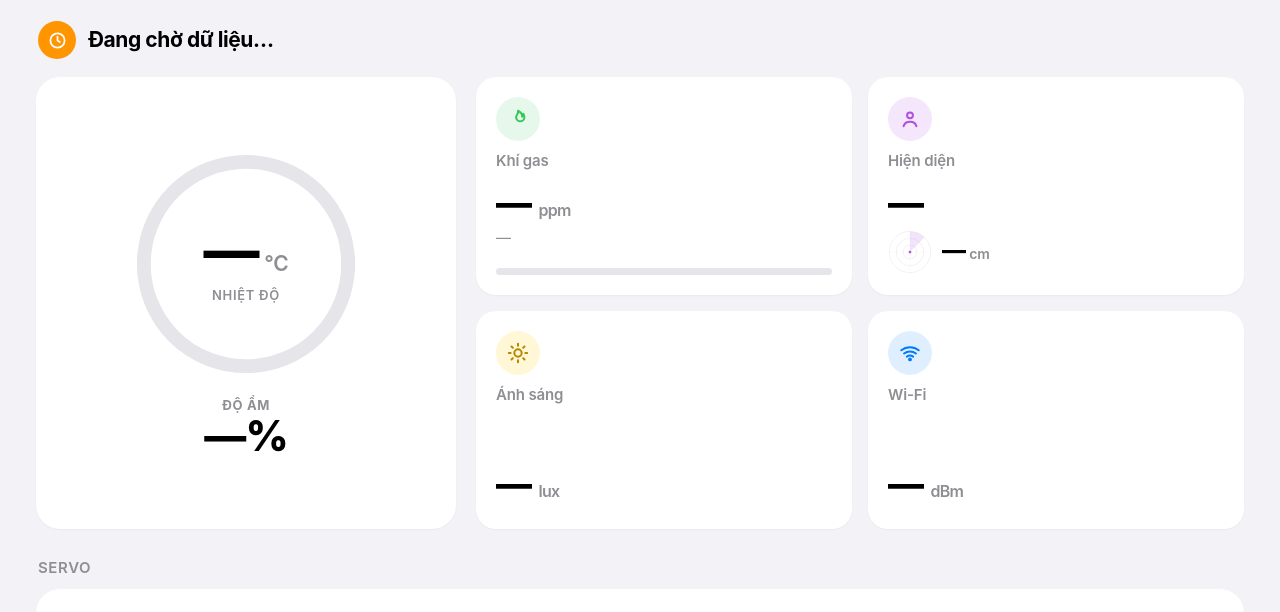
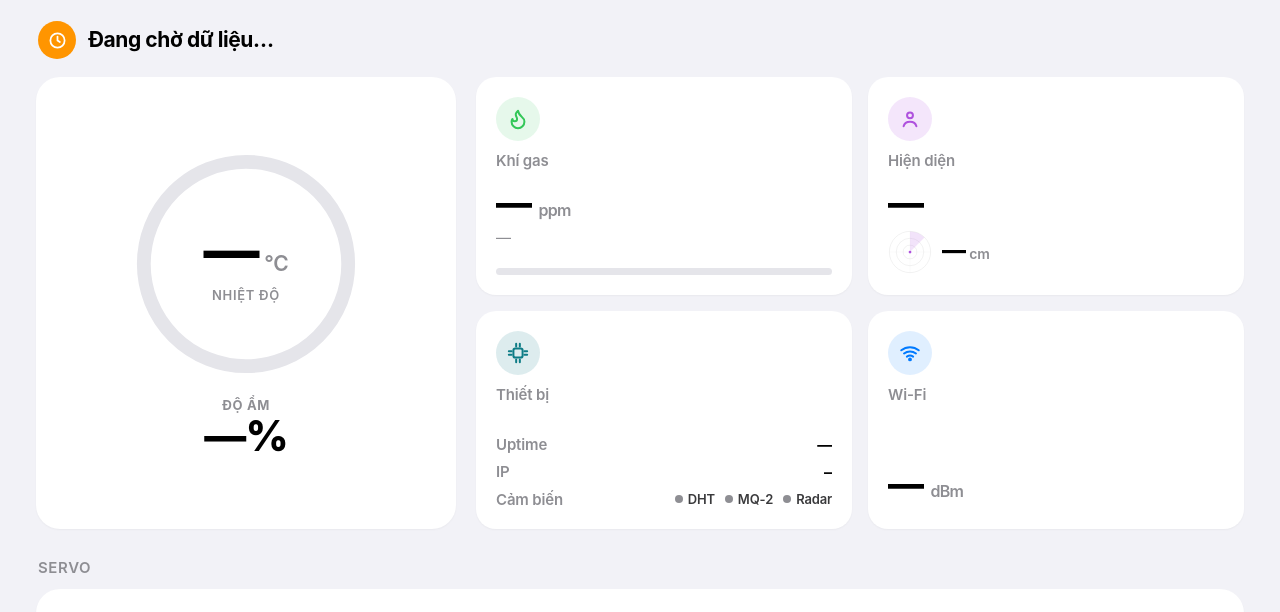
Before and after one commit to gorelace/iot-smarthome, a plain HTML site: page dashboard/index.html in a window 1280 px wide. Shown: the part 77-689 px from the top of the page. Drawn offline with nearby package versions, Linux system fonts and the light colour scheme.

Commit message:
Replace lux tile with device health tile, fix gas icon

```diff
--- a/dashboard/index.html
+++ b/dashboard/index.html
@@ -28,7 +28,7 @@
     --text:#000000; --text2:#3a3a3c; --muted:#8e8e93;
     --grid:rgba(0,0,0,.05);
     --accent:#007aff; --accent-ink:#fff;
-    --temp:#ff9500; --hum:#007aff; --gas:#34c759; --pres:#af52de; --lux:#ffcc00;
+    --temp:#ff9500; --hum:#007aff; --gas:#34c759; --pres:#af52de; --lux:#ffcc00; --health:#0e7c86;
     --good:#34c759; --good-bg:rgba(52,199,89,.12);
     --warn:#ff9500; --warn-bg:rgba(255,149,0,.13);
     --crit:#ff3b30; --crit-bg:rgba(255,59,48,.10);
@@ -42,7 +42,7 @@
       --bg:#000000; --surface:#1c1c1e; --surface2:#2c2c2e; --surface3:#3a3a3c;
       --border:rgba(255,255,255,.08); --border-strong:rgba(255,255,255,.2);
       --text:#ffffff; --text2:#d1d1d6; --muted:#98989d; --grid:rgba(255,255,255,.07);
-      --temp:#ff9f0a; --hum:#0a84ff; --gas:#30d158; --pres:#bf5af2; --lux:#ffd60a;
+      --temp:#ff9f0a; --hum:#0a84ff; --gas:#30d158; --pres:#bf5af2; --lux:#ffd60a; --health:#64d2ff;
       --good-bg:rgba(48,209,88,.16); --warn-bg:rgba(255,159,10,.16); --crit-bg:rgba(255,69,58,.16);
     }
   }
@@ -51,7 +51,7 @@
     --bg:#000000; --surface:#1c1c1e; --surface2:#2c2c2e; --surface3:#3a3a3c;
     --border:rgba(255,255,255,.08); --border-strong:rgba(255,255,255,.2);
     --text:#ffffff; --text2:#d1d1d6; --muted:#98989d; --grid:rgba(255,255,255,.07);
-    --temp:#ff9f0a; --hum:#0a84ff; --gas:#30d158; --pres:#bf5af2; --lux:#ffd60a;
+    --temp:#ff9f0a; --hum:#0a84ff; --gas:#30d158; --pres:#bf5af2; --lux:#ffd60a; --health:#64d2ff;
     --good-bg:rgba(48,209,88,.16); --warn-bg:rgba(255,159,10,.16); --crit-bg:rgba(255,69,58,.16);
   }
   *{box-sizing:border-box}
@@ -135,16 +135,27 @@
   #gasTile .tile-foot .meter{margin-top:auto}
   button.tile{cursor:pointer}
   .tile .t-icon{width:34px;height:34px;border-radius:50%;display:grid;place-items:center;margin-bottom:10px;flex:none;aspect-ratio:1/1}
-  .tile .t-icon svg{width:17px;height:17px}
-  /* one title style for all four tiles — identical size/weight/spacing,
-     and any inner span (the gas title wraps its label in one) inherits it
-     exactly instead of falling back to body text sizing */
+  .tile .t-icon svg{width:17px;height:17px;display:block;flex:none}
+  /* one title style for all four tiles — every tile's title is the same
+     bare .t-name element (no inner spans), so size/weight/spacing are
+     identical by construction at every breakpoint */
   .tile .t-name{font-size:13px;font-weight:600;color:var(--muted);line-height:1.25;letter-spacing:-.01em;flex:none}
-  .tile .t-name span{font:inherit;color:inherit;letter-spacing:inherit}
   .tile .t-val{font-size:21px;font-weight:800;letter-spacing:-.02em;line-height:1.2;margin-top:1px}
   .tile .t-val small{font-size:13px;color:var(--muted);font-weight:600}
   .tile .t-sub{font-size:12.5px;color:var(--muted)}
   .tile.wide{grid-column:1/-1}
+  /* device health tile — compact label/value rows instead of one big number */
+  .health-rows{display:flex;flex-direction:column;gap:5px;width:100%}
+  .health-row{display:flex;align-items:center;justify-content:space-between;gap:8px;font-size:12.5px;line-height:1.3;min-width:0}
+  .health-row .h-label{color:var(--muted);font-weight:600;flex:none}
+  .health-row .h-val{font-weight:700;text-align:right;overflow:hidden;text-overflow:ellipsis;white-space:nowrap}
+  .health-row .h-val.mono{font-size:12px;font-weight:600;letter-spacing:-.02em}
+  .sensor-dots{display:flex;gap:7px;align-items:center;justify-content:flex-end;flex-wrap:nowrap}
+  .sensor-dot{display:inline-flex;align-items:center;gap:4px;font-size:11.5px;font-weight:600;color:var(--text2);white-space:nowrap}
+  .sensor-dot i{width:7px;height:7px;border-radius:50%;background:var(--muted);flex:none;display:block}
+  .sensor-dot.ok i{background:var(--good)}
+  .sensor-dot.bad i{background:var(--crit)}
+  .sensor-dot.wait i{background:var(--warn)}
   /* mobile: gas + presence tiles were still long. Two causes, both fixed here:
      (1) the old mobile .radar rule sat BEFORE the base .radar rule further
      down, and with equal specificity the later base rule (76px) won — so the
@@ -171,6 +182,12 @@
        so both values sit on the same baseline at the bottom of their tiles —
        the same bottom alignment lux/wi-fi already had */
     .tile-grid .tile:nth-child(-n+2) .tile-foot{height:78px}
+    .health-rows{gap:3px}
+    .health-row{font-size:12px}
+    .health-row .h-val.mono{font-size:11.5px}
+    .health-row-sensors .h-label{display:none}
+    .health-row-sensors .sensor-dots{justify-content:space-between;width:100%;gap:4px}
+    .sensor-dot{font-size:11px}
   }
 
   /* ---- gas alarm presentation ----
@@ -424,6 +441,12 @@
     .view[data-view="home"] .tile .t-val{font-size:36px;line-height:1.1;margin-top:3px}
     .view[data-view="home"] .tile .t-val small{font-size:16px}
     .view[data-view="home"] .tile .t-sub{font-size:15px;margin-top:4px;line-height:1.35}
+    .view[data-view="home"] .health-rows{gap:8px}
+    .view[data-view="home"] .health-row{font-size:15px}
+    .view[data-view="home"] .health-row .h-val.mono{font-size:14px}
+    .view[data-view="home"] .sensor-dot{font-size:13px;gap:5px}
+    .view[data-view="home"] .sensor-dot i{width:8px;height:8px}
+    .view[data-view="home"] .sensor-dots{gap:10px}
     /* all four tiles share identical padding + icon spacing (the presence
        tile used to get tighter padding, which shifted its title up and made
        the four titles look mismatched) */
@@ -513,8 +536,8 @@
 
     <div class="tile-grid">
       <div class="tile" id="gasTile" role="button" tabindex="0" aria-label="Gas" style="cursor:pointer">
-        <div class="t-icon" style="background:var(--good-bg);color:var(--gas)"><svg viewBox="0 0 24 24" fill="none" stroke="currentColor" stroke-width="2.2" stroke-linecap="round" stroke-linejoin="round"><path d="M12 3c1 3-2 4.5-2 7a4.5 4.5 0 0 0 9 0c0-1.5-.5-2.5-1.2-3.7C17.5 7.5 18 9 16.5 9.5 16.8 7 15 4.5 12 3Z"/></svg></div>
-        <div class="t-name"><span data-i18n="gas">Khí gas</span></div>
+        <div class="t-icon" style="background:var(--good-bg);color:var(--gas)"><svg viewBox="0 0 24 24" fill="none" stroke="currentColor" stroke-width="2.2" stroke-linecap="round" stroke-linejoin="round"><path d="M8.5 14.5A2.5 2.5 0 0 0 11 12c0-1.38-.5-2-1-3-1.072-2.143-.224-4.054 2-6 .5 2.5 2 4.9 4 6.5 2 1.6 3 3.5 3 5.5a7 7 0 1 1-14 0c0-1.153.433-2.294 1-3a2.5 2.5 0 0 0 2.5 2.5z"/></svg></div>
+        <div class="t-name" data-i18n="gas">Khí gas</div>
         <div class="tile-foot">
           <div class="t-val"><span id="vGas">—</span> <small>ppm</small></div>
           <div class="t-sub" id="gasChip">—</div>
@@ -548,12 +571,15 @@
         </div>
       </div>
 
-      <div class="tile" aria-label="Light">
-        <div class="t-icon" style="background:rgba(255,204,0,.16);color:#b58900"><svg viewBox="0 0 24 24" fill="none" stroke="currentColor" stroke-width="2.2" stroke-linecap="round"><circle cx="12" cy="12" r="4"/><path d="M12 2v2M12 20v2M4.9 4.9l1.4 1.4M17.7 17.7l1.4 1.4M2 12h2M20 12h2M4.9 19.1l1.4-1.4M17.7 6.3l1.4-1.4"/></svg></div>
-        <div class="t-name" data-i18n="lux">Ánh sáng</div>
+      <div class="tile" id="healthTile" aria-label="Device health">
+        <div class="t-icon" style="background:color-mix(in srgb,var(--health) 14%,transparent);color:var(--health)"><svg viewBox="0 0 24 24" fill="none" stroke="currentColor" stroke-width="2.2" stroke-linecap="round" stroke-linejoin="round"><rect x="7" y="7" width="10" height="10" rx="2"/><path d="M10 2v3M14 2v3M10 19v3M14 19v3M2 10h3M2 14h3M19 10h3M19 14h3"/></svg></div>
+        <div class="t-name" data-i18n="health">Thiết bị</div>
         <div class="tile-foot">
-          <div class="t-val"><span id="vLux">—</span> <small>lux</small></div>
-          <div class="t-sub" id="sLux"></div>
+          <div class="health-rows">
+            <div class="health-row"><span class="h-label" data-i18n="healthUptime">Uptime</span><span class="h-val" id="vUptime">—</span></div>
+            <div class="health-row"><span class="h-label">IP</span><span class="h-val mono" id="vIp">—</span></div>
+            <div class="health-row health-row-sensors"><span class="h-label" data-i18n="healthSensors">Cảm biến</span><span class="sensor-dots"><span class="sensor-dot" id="sensorDht"><i></i>DHT</span><span class="sensor-dot" id="sensorGas"><i></i>MQ-2</span><span class="sensor-dot" id="sensorRadar"><i></i>Radar</span></span></div>
+          </div>
         </div>
       </div>
 
@@ -709,7 +735,7 @@
 // ------------------------------------------------------------ i18n
 const I18N = {
   en: { roomName:"Living room", title:"Smart Home", waiting:"Waiting for data…",
-    temp:"Temperature", hum:"Humidity", gas:"Gas", presence:"Presence", presenceOn:"Present", presenceOff:"Away", presenceMoving:"moving", presenceStill:"still", presenceNone:"No motion detected", presenceNoSensor:"No sensor (check GPIO 17/18)", wifi:"Wi-Fi", lux:"Light", luxDark:"Dark", luxDim:"Dim", luxNormal:"Indoor", luxBright:"Bright", luxNone:"No sensor (check SDA 8 / SCL 9)",
+    temp:"Temperature", hum:"Humidity", gas:"Gas", presence:"Presence", presenceOn:"Present", presenceOff:"Away", presenceMoving:"moving", presenceStill:"still", presenceNone:"No motion detected", presenceNoSensor:"No sensor (check GPIO 17/18)", wifi:"Wi-Fi", health:"Device health", healthUptime:"Uptime", healthSensors:"Sensors",
     device:"Device", history:"History", historySub:"Live readings from the ESP32 — the dashed line on the gas chart is the alarm threshold.",
     all:"All", clear:"Clear history", irTitle:"IR receiver (VS1838B)", irSub:"Codes from any remote appear here in real time.", learn:"Learn code",
     learnHint:"Press “Learn code”, then press a remote button aimed at the receiver within 15 s. The code is saved in the ESP32's flash.",
@@ -733,7 +759,7 @@ const I18N = {
     gasSafe:"Safe", gasWarn:"Elevated", gasAlarm:"ALARM", footNote:"Redesign preview for approval — not pushed to GitHub yet. ",
     httpsWarn:"An https page needs a wss:// broker (ws:// is blocked)" },
   vi: { roomName:"Phòng khách", title:"Nhà thông minh", waiting:"Đang chờ dữ liệu…",
-    temp:"Nhiệt độ", hum:"Độ ẩm", gas:"Khí gas", presence:"Hiện diện", presenceOn:"Có người", presenceOff:"Vắng", presenceMoving:"đang di chuyển", presenceStill:"đứng yên", presenceNone:"Không phát hiện chuyển động", presenceNoSensor:"Không thấy cảm biến (kiểm tra GPIO 17/18)", wifi:"Wi-Fi", lux:"Ánh sáng", luxDark:"Tối", luxDim:"Mờ", luxNormal:"Trong nhà", luxBright:"Sáng", luxNone:"Không thấy cảm biến (kiểm tra SDA 8 / SCL 9)",
+    temp:"Nhiệt độ", hum:"Độ ẩm", gas:"Khí gas", presence:"Hiện diện", presenceOn:"Có người", presenceOff:"Vắng", presenceMoving:"đang di chuyển", presenceStill:"đứng yên", presenceNone:"Không phát hiện chuyển động", presenceNoSensor:"Không thấy cảm biến (kiểm tra GPIO 17/18)", wifi:"Wi-Fi", health:"Thiết bị", healthUptime:"Uptime", healthSensors:"Cảm biến",
     device:"Thiết bị", history:"Lịch sử", historySub:"Số đo trực tiếp từ ESP32 — nét đứt trên biểu đồ gas là ngưỡng báo động.",
     all:"Tất cả", clear:"Xoá lịch sử", irTitle:"Bộ thu IR (VS1838B)", irSub:"Mã nhận được từ remote sẽ hiện ở đây theo thời gian thực.", learn:"Học mã",
     learnHint:"Bấm “Học mã”, rồi bấm nút trên remote hướng vào mắt thu trong 15 giây. Mã được lưu vào flash của ESP32.",
@@ -874,6 +900,20 @@ $("rangeSeg").addEventListener("click", e => { const b = e.target.closest("butto
 $("clearBtn").onclick = () => { hist.length = 0; updateCharts(); renderTable(); };
 
 // ------------------------------------------------------------ render
+function fmtUptime(s) {
+  if (s == null || isNaN(s)) return "—";
+  s = Math.floor(s);
+  const d = Math.floor(s / 86400), h = Math.floor(s % 86400 / 3600), m = Math.floor(s % 3600 / 60), sec = s % 60;
+  if (d > 0) return d + "d " + h + "h";
+  if (h > 0) return h + "h " + String(m).padStart(2, "0") + "m";
+  if (m > 0) return m + "m " + String(sec).padStart(2, "0") + "s";
+  return sec + "s";
+}
+function setSensorDot(id, stateName) {
+  const el = $(id); if (!el) return;
+  el.classList.remove("ok", "bad", "wait");
+  if (stateName) el.classList.add(stateName);
+}
 function render() {
   const d = state.last, banner = $("banner");
   const alarm = state.alert?.level === "alarm" || d?.gas_alarm;
@@ -886,7 +926,7 @@ function render() {
   } else if (d && !d.gas_ready) { banner.className = "banner wait"; $("bannerIcon").innerHTML = ICONS.wait; $("bannerTitle").textContent = t("warmT");
   } else if (d) { banner.className = "banner good"; $("bannerIcon").innerHTML = ICONS.ok; $("bannerTitle").textContent = t("safeT");
   } else { banner.className = "banner wait"; $("bannerIcon").innerHTML = ICONS.wait; $("bannerTitle").textContent = t("waiting"); }
-  if (!d) return;
+  if (!d) { if (state.config?.ip && $("vIp")) $("vIp").textContent = state.config.ip; return; }
 
   $("vTemp").textContent = d.temp != null ? d.temp.toFixed(1) : "—";
   $("vHum").textContent = d.hum != null ? d.hum.toFixed(0) : "—";
@@ -913,8 +953,13 @@ function render() {
     } else { blip.style.opacity = 0; blip.classList.remove("on"); }
   }
 
-  $("vLux").textContent = d.lux != null ? (d.lux < 10 ? d.lux.toFixed(1) : Math.round(d.lux)) : "—";
-  $("sLux").textContent = d.lux == null ? "" : d.lux < 10 ? t("luxDark") : d.lux < 100 ? t("luxDim") : d.lux < 1000 ? t("luxNormal") : t("luxBright");
+  /* device health — replaces the lux tile (no lux sensor fitted) */
+  $("vUptime").textContent = fmtUptime(d.uptime_s);
+  $("vIp").textContent = d.ip || state.config?.ip || "—";
+  const dhtOk = d.dht_status ? d.dht_status === "ok" : (d.temp != null && d.hum != null);
+  setSensorDot("sensorDht", d.dht_status || d.temp != null || d.hum != null ? (dhtOk ? "ok" : "bad") : null);
+  setSensorDot("sensorGas", !d.gas_ready ? "wait" : "ok");
+  setSensorDot("sensorRadar", d.mmwave_ok == null ? null : d.mmwave_ok ? "ok" : "bad");
   $("vRssi").textContent = d.rssi ?? "—";
   $("sRssi").textContent = d.rssi != null ? t(d.rssi > -60 ? "strong" : d.rssi > -75 ? "ok" : "weak") : "";
 }
@@ -1112,7 +1157,6 @@ function demoReading(now) {
   const present = Math.sin(mins / 4) > -0.2;
   const moving = Math.sin(mins / 2.3) > 0;
   return { temp:+temp.toFixed(1), hum:+hum.toFixed(1), heat_index:+(temp + 3.4).toFixed(1),
-    lux: Math.round(380 + Math.sin(mins / 11) * 160 + Math.random() * 40),
     gas_mv: Math.round(400 + ppm * 0.35), gas_ppm: ppm, gas_ready: true, gas_alarm: DEMO_ALARM, gas_threshold: 1000,
     presence: present, presence_moving: present && moving, presence_stationary: present && !moving,
     presence_dist: present ? Math.round(90 + Math.random() * 220) : null, presence_energy: present ? Math.round(35 + Math.random() * 45) : 0,
--- a/dashboard/sw.js
+++ b/dashboard/sw.js
@@ -1,7 +1,7 @@
 // Service worker: caches the app shell + CDN libs so the dashboard opens instantly
 // and still loads offline. Live data always comes from MQTT (WebSocket), which is never cached.
 // Bump VERSION whenever you change index.html so phones pick up the new version.
-const VERSION = "shd-v3";
+const VERSION = "shd-v4";
 const SHELL = [
   "./",
   "./index.html",
```
